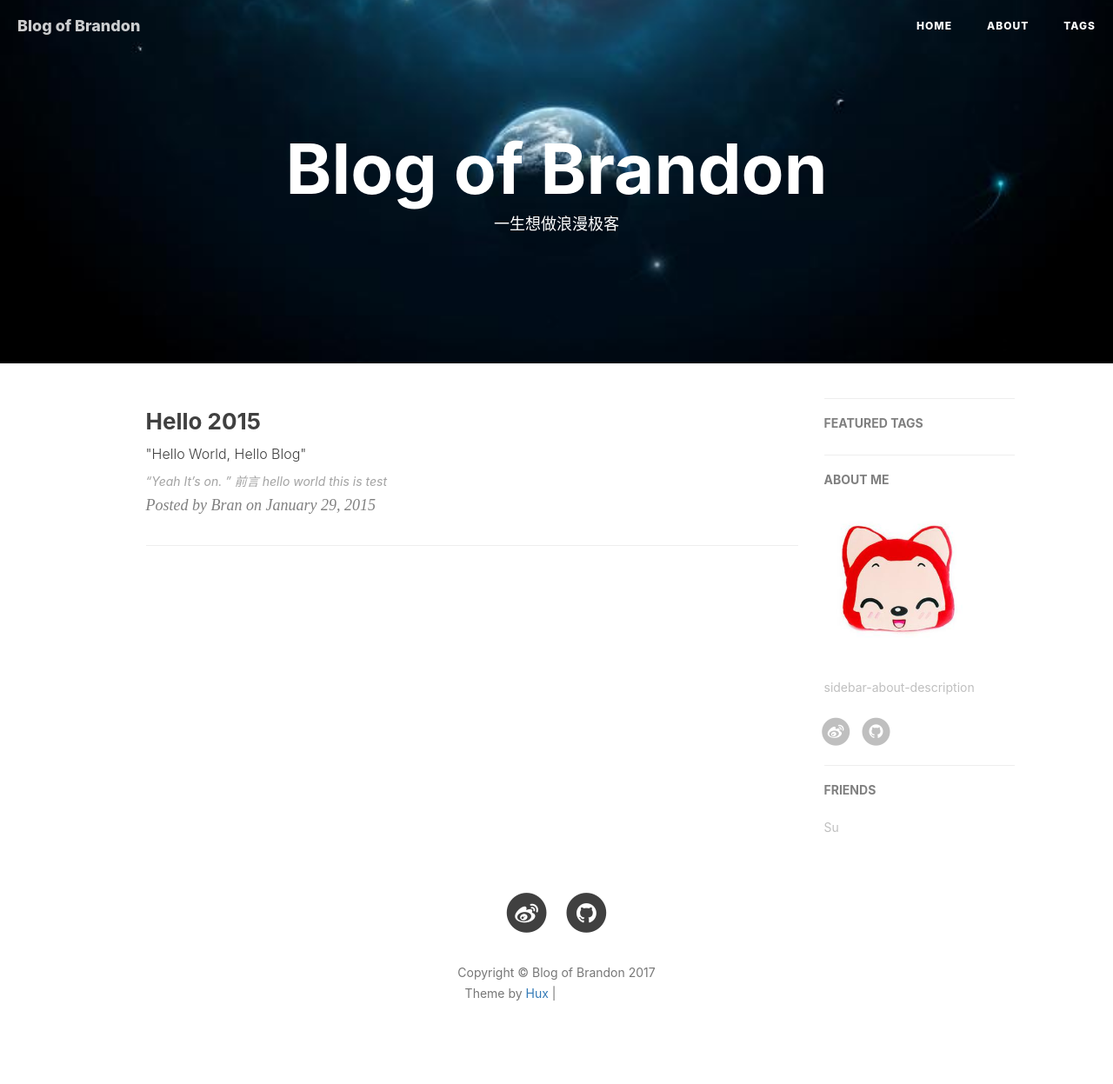
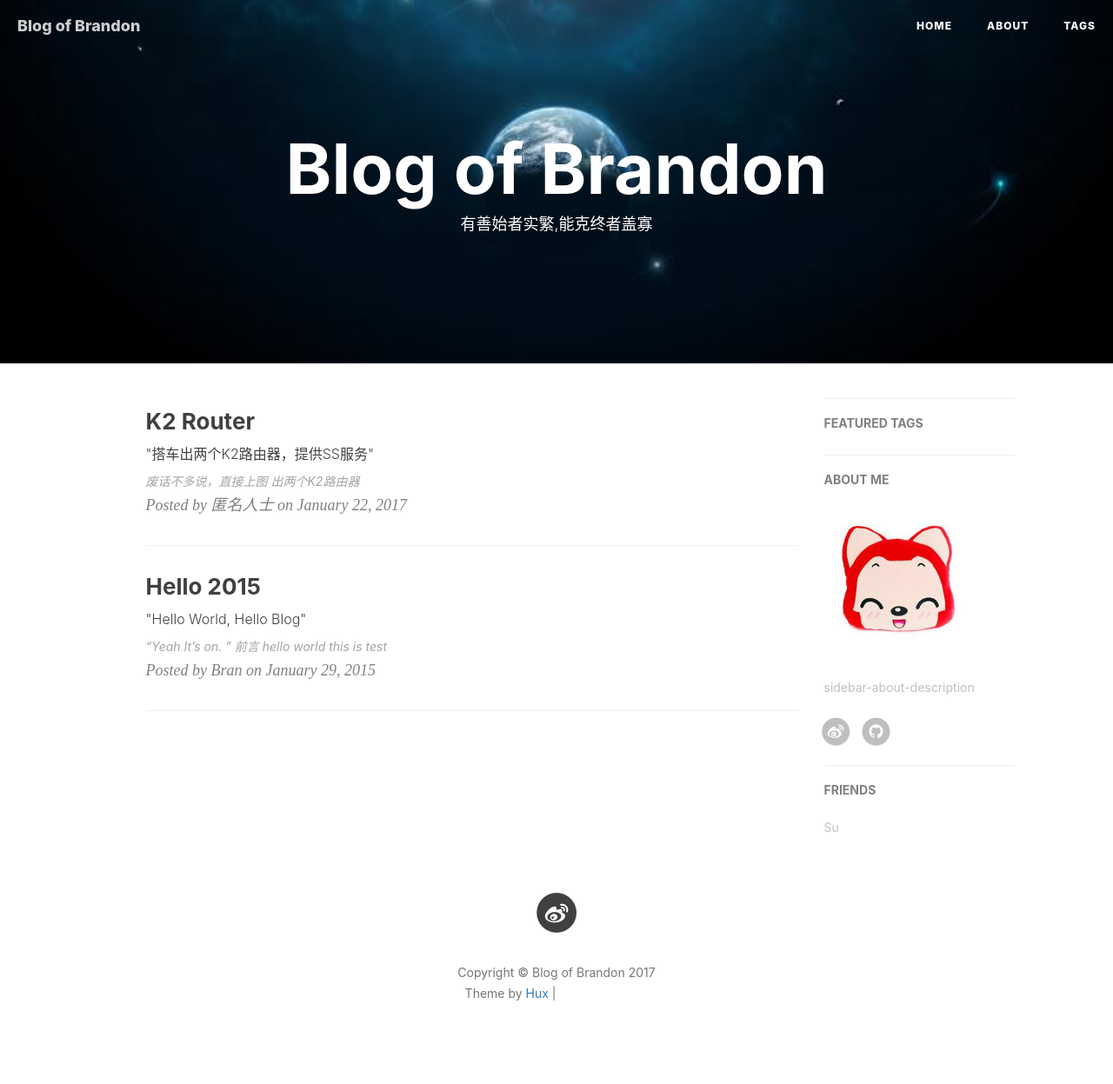
Before and after one commit to bran4he/github-pages, a Jekyll site: the page built from index.html, in a window 1280 px wide. Shown: the whole page at 87% size. Built offline with Jekyll 4.4.1, drawn with Linux system fonts in a browser that asks for light colours; nearby versions of some CDN libraries; the list of posts is cut into pages by our own code; comment, search, counter and statistics services are not loaded; grey boxes are pictures that could not be loaded.

Commit message:
first page

```diff
--- a/_includes/footer.html
+++ b/_includes/footer.html
@@ -58,6 +58,7 @@
                         </a>
                     </li>
                     {% endif %}
+                    <!--
                     {% if site.github_username %}
                     <li>
                         <a target="_blank" href="https://github.com/{{ site.github_username }}">
@@ -68,6 +69,7 @@
                         </a>
                     </li>
                     {% endif %}
+                     -->
                     {% if site.linkedin_username %}
                     <li>
                         <a target="_blank" href="https://www.linkedin.com/in/{{ site.linkedin_username }}">
--- /dev/null
+++ b/_posts/2017-01-22-Hello-K2-Router-and-Shadowsocks.markdown
@@ -0,0 +1,19 @@
+---
+layout:     post
+title:      "K2 Router"
+subtitle:   " \"搭车出两个K2路由器，提供SS服务\""
+date:       2017-01-22 12:00:00
+author:     "匿名人士"
+header-img: "img/post-bg-2016-01-22.jpg"
+catalog: true
+tags:
+    - Router
+    - ss
+---
+
+
+## 废话不多说，直接上图
+
+- - -
+![image](http://7jpq49.com1.z0.glb.clouddn.com/2017-01-20%20193859_20170123145431.jpg)
+>出两个K2路由器
--- a/index.html
+++ b/index.html
@@ -1,6 +1,6 @@
 ---
 layout: page
-description: "一生想做浪漫极客"
+description: "有善始者实繁,能克终者盖寡"
 ---
 
 {% for post in paginator.posts %}
```
